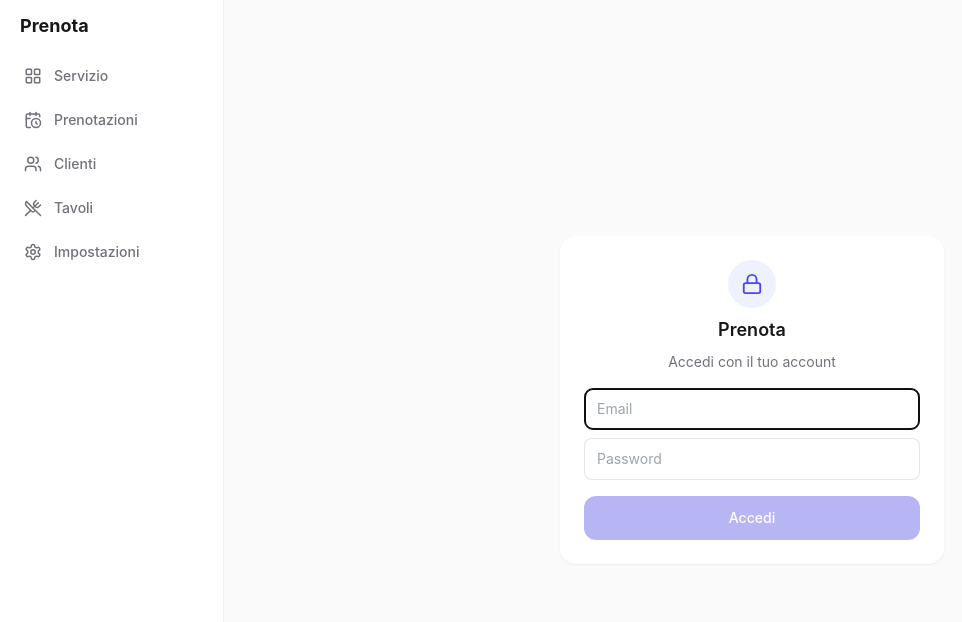
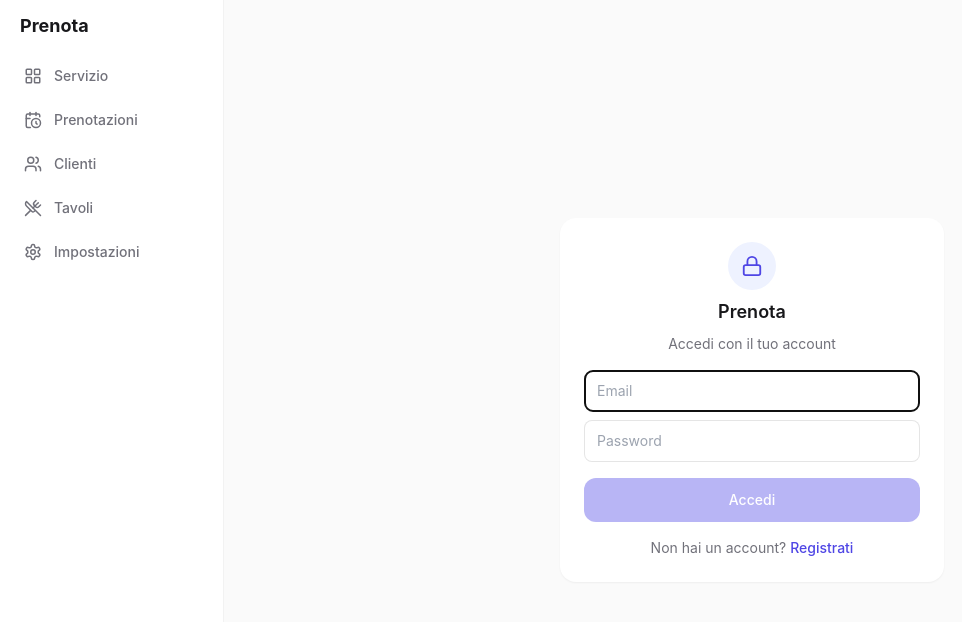
Before and after one commit to andru1607/Prenota-app, a Next.js app in the folder prenota-app/: page /login in a window 1280 px wide. Shown: the top 622 px of the page, without its empty margins (0-962 px from the left). Built offline with nearby package versions, Linux system fonts and the light colour scheme.

Commit message:
Update page.tsx

```diff
--- a/prenota-app/app/login/page.tsx
+++ b/prenota-app/app/login/page.tsx
@@ -2,6 +2,7 @@
 
 import { Suspense, useState } from "react";
 import { useRouter, useSearchParams } from "next/navigation";
+import Link from "next/link";
 import { Lock, Loader2 } from "lucide-react";
 import { createClient } from "@/lib/supabase/client";
 
@@ -89,6 +90,13 @@ function LoginForm() {
           {isLoading && <Loader2 size={18} className="animate-spin" />}
           {isLoading ? "Accedo..." : "Accedi"}
         </button>
+
+        <p className="mt-4 text-center text-sm text-ink-muted">
+          Non hai un account?{" "}
+          <Link href="/signup" className="font-medium text-primary">
+            Registrati
+          </Link>
+        </p>
       </form>
     </div>
   );
```
